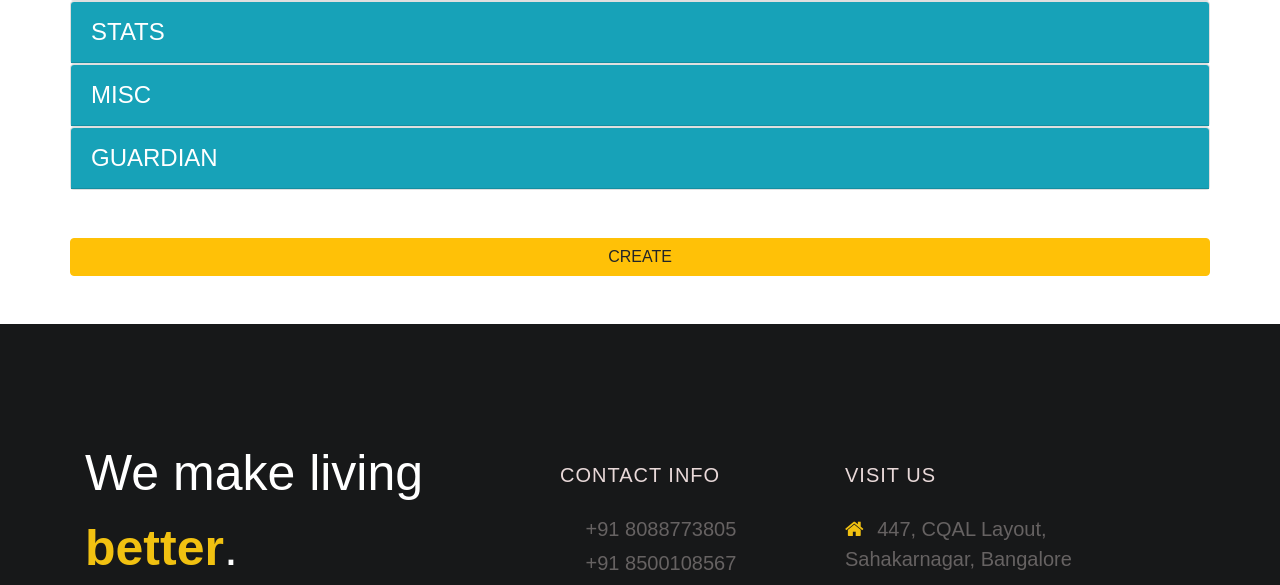
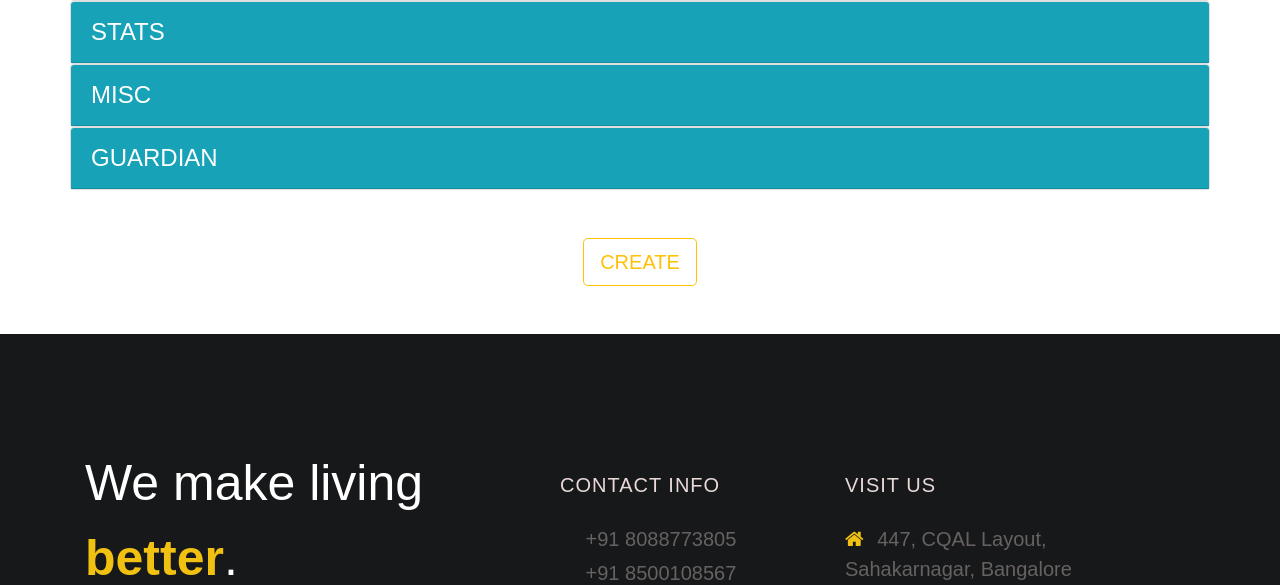
Before and after one commit to k19ashok/Welfinity, a Django app: page / in a window 1280 px wide. Shown: the part 1006-1591 px from the top of the page. Run offline with Django 4.2, Linux system fonts and the light colour scheme; some libraries are stand-ins or nearby versions; some web fonts are replaced.

Commit message:
'mylast'

```diff
--- a/templates/emr.html
+++ b/templates/emr.html
@@ -1001,8 +1001,8 @@
           </div>
         </div>
 
-        <div class="row justify-content-center">
-          <button type="submit" class="btn btn-warning my-5">CREATE</button>
+        <div class="text-center">
+          <button type="submit" class="btn text-center btn-outline-warning btn-lg my-5 ">CREATE</button>
         </div>
       </form>
     </div>
```
